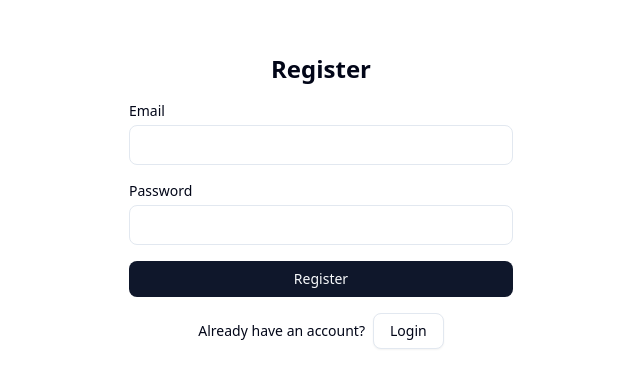
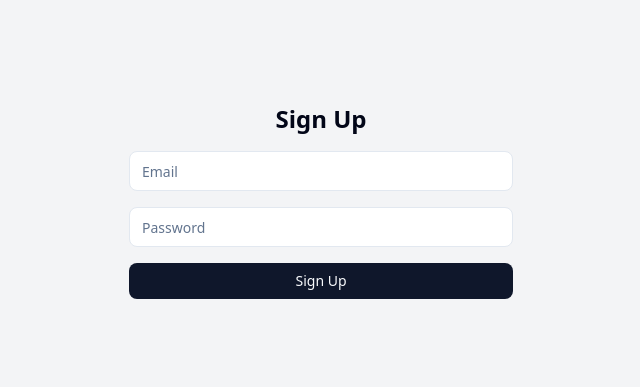
Before and after one commit to tnaomi/alx-polly, a Next.js app: page /auth/register in a window 1280 px wide. Shown: the part 199-586 px from the top of the page, without its empty margins (319-959 px from the left). Built offline with nearby package versions, Linux system fonts and the light colour scheme.

Commit message:
Removed superfluous signup()

```diff
--- a/app/auth/register/page.tsx
+++ b/app/auth/register/page.tsx
@@ -1,28 +1,26 @@
+"use client";
+
 import { Button } from "@/components/ui/Button";
 import { Input } from "@/components/ui/Input";
-import Link from "next/link";
+import { signupUser } from "@/lib/authActions";
+import { useFormState } from "react-dom";
 
-export default function Register() {
+export default function SignupPage() {
+  const [state, formAction] = useFormState(signupUser, { errors: undefined, success: '' });
   return (
-    <div className="flex flex-col items-center justify-center min-h-screen bg-background">
-      <h1 className="text-2xl font-bold mb-4">Register</h1>
-      <form className="w-full max-w-sm space-y-4">
-        <div>
-          <label htmlFor="email" className="block text-sm font-medium mb-1">Email</label>
-          <Input id="email" name="email" type="email" autoComplete="email" required className="w-full" />
-        </div>
-        <div>
-          <label htmlFor="password" className="block text-sm font-medium mb-1">Password</label>
-          <Input id="password" name="password" type="password" autoComplete="new-password" required className="w-full" />
-        </div>
-        <Button type="submit" className="w-full">Register</Button>
+    <main className="flex flex-col items-center justify-center min-h-screen bg-gray-100 dark:bg-gray-900">
+      <h1 className="text-2xl font-bold mb-4">Sign Up</h1>
+      {state.success && (
+        <p className="text-green-500 text-sm mt-2" role="alert">{state.success}</p>
+      )}
+      {state.errors?.length && (
+        <p className="text-red-500 text-sm mt-2" role="alert">{state.errors.join(', ')}</p>
+      )}
+      <form action={formAction} className="w-full max-w-sm space-y-4">
+        <Input name="email" type="email" placeholder="Email" required className="w-full" />
+        <Input name="password" type="password" placeholder="Password" required className="w-full" />
+        <Button type="submit" className="w-full">Sign Up</Button>
       </form>
-      <div className="mt-4 text-center">
-        <span className="text-sm">Already have an account?</span>
-        <Link href="/auth/login" className="ml-2">
-          <Button variant="outline" className="text-sm">Login</Button>
-        </Link>
-      </div>
-    </div>
+    </main>
   );
 }
--- a/app/auth/signup/page.tsx
+++ /dev/null
@@ -1,24 +0,0 @@
-import { Button } from "@/components/ui/Button";
-import { Input } from "@/components/ui/Input";
-import { signupUser } from "@/lib/authActions";
-import { useFormState } from "react-dom";
-
-export default function SignupPage() {
-  const [state, formAction] = useFormState(signupUser, { errors: undefined, success: '' });
-  return (
-    <main className="flex flex-col items-center justify-center min-h-screen bg-gray-100 dark:bg-gray-900">
-      <h1 className="text-2xl font-bold mb-4">Sign Up</h1>
-      {state.success && (
-        <p className="text-green-500 text-sm mt-2" role="alert">{state.success}</p>
-      )}
-      {state.errors?.length && (
-        <p className="text-red-500 text-sm mt-2" role="alert">{state.errors.join(', ')}</p>
-      )}
-      <form action={formAction} className="w-full max-w-sm space-y-4">
-        <Input name="email" type="email" placeholder="Email" required className="w-full" />
-        <Input name="password" type="password" placeholder="Password" required className="w-full" />
-        <Button type="submit" className="w-full">Sign Up</Button>
-      </form>
-    </main>
-  );
-}
```
